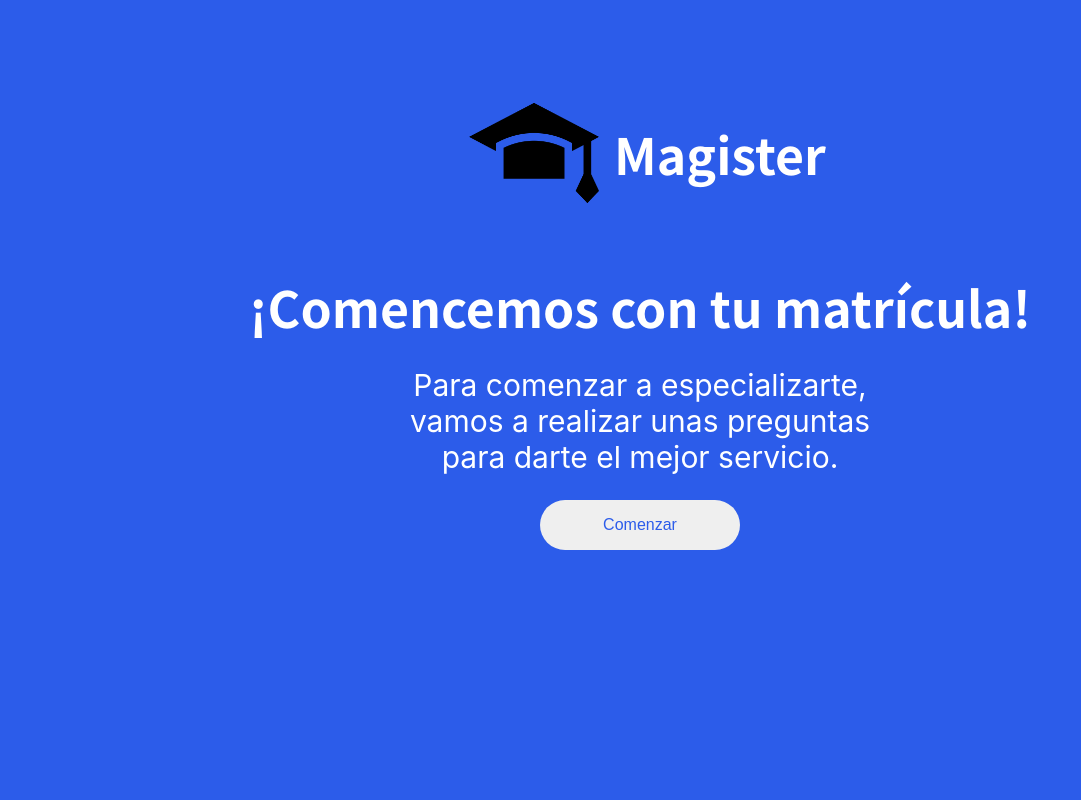
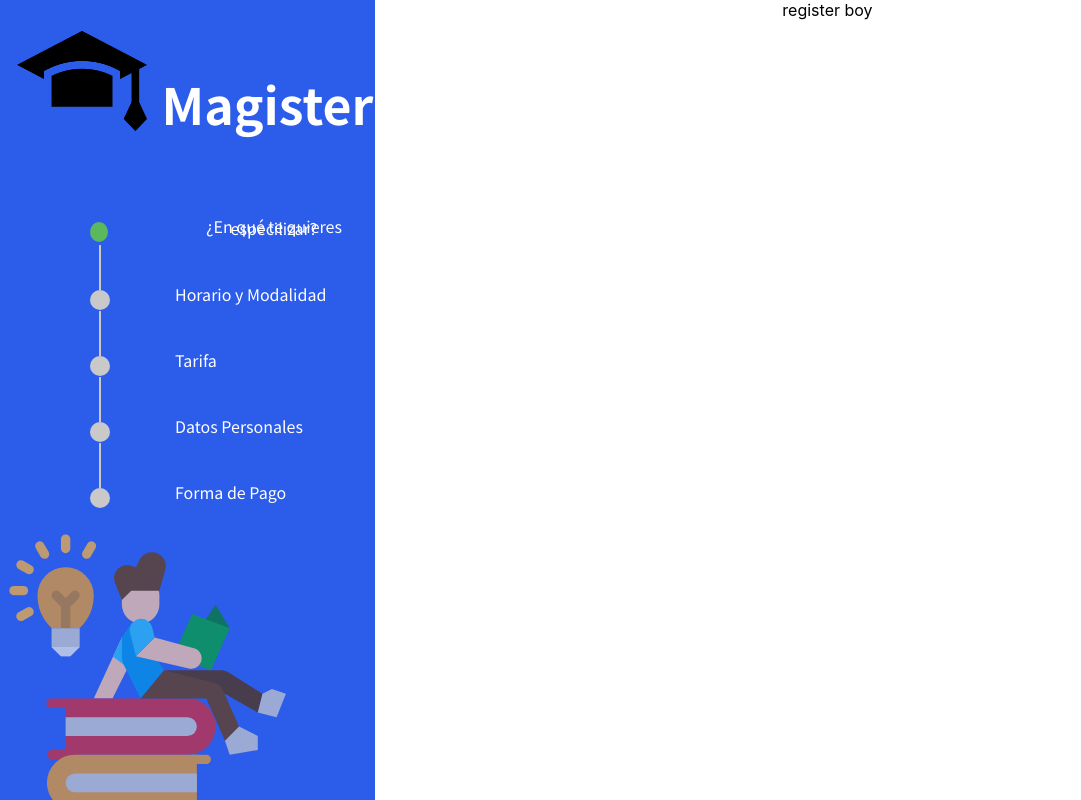
Before and after one commit to Luisbustos8/magisterApp, a React (Create React App) app in the folder magister/: page / in a window 1280 px wide. Shown: the whole page, without its empty margins (0-1081 px from the left). Built offline with nearby package versions, Linux system fonts and the light colour scheme; no server answers.

Commit message:
Maquetando progress bar lateral y página de matriculación

```diff
--- a/magister/src/App.js
+++ b/magister/src/App.js
@@ -1,4 +1,6 @@
 import './App.css';
+import Enrrollment from './components/enrrollment/enrrollment';
+
 import InitialPage from './components/initialPage/initialPage';
 import Layout from './components/Layout/Layout';
 
@@ -10,7 +12,9 @@ function App() {
   return (
     <div className="App">
       <Layout>
-        <InitialPage />
+        {/* <InitialPage /> */}
+        {/* <Phases /> */}
+        <Enrrollment />
       </Layout>
     </div>
   );
--- a/magister/src/components/Button/button.css
+++ /dev/null
@@ -1,17 +0,0 @@
-.button {
-  width: 200px;
-  height: 50px;
-  border-radius: 50px;
-  border: none;
-  color: #2c5cea;
-  font-size: 16px;
-  margin-top: 15px;
-}
-
-.button:hover {
-  color: white;
-  background-color: #2c5cea;
-  border: 1px solid;
-  border-color: white;
-  font-size: 20px;
-}
--- a/magister/src/components/Button/button.js
+++ /dev/null
@@ -1,16 +0,0 @@
-import React from 'react';
-import './button.css';
-
-const Button = ({ label, onClick}) => {
-
-
-    return (
-        <button
-            className='button'
-            label={label}
-            onClick={onClick}
-        >{label}</button>
-    )
-}
-
-export default Button;
--- /dev/null
+++ b/magister/src/components/enrrollment/enrrollment.css
@@ -0,0 +1,8 @@
+.fondo {
+  background-color: white;
+  width: 1207px;
+}
+.container {
+  display: flex;
+  flex-direction: row;
+}
--- /dev/null
+++ b/magister/src/components/enrrollment/enrrollment.js
@@ -0,0 +1,43 @@
+import React from 'react';
+import Phases from './phases';
+import './enrrollment.css';
+
+
+
+const Enrrollment = () => {
+
+    const [state, setState] = React.useState( {
+        step: 1,
+        rama: '',
+        provincia: '',
+        alumno: '',
+        entregas: '',
+    });
+
+    const prevStep = (state) => {
+        const step = state.step;
+        setState({step: step - 1})
+    }
+    const nextStep = (state) => {
+        const step = state.step;
+        setState({step: step + 1})
+    };
+
+    const handleChange = input =>  event => {
+        setState({[input]: event.target.value})
+    };
+
+    return (
+        <div>
+            <div className='container'>
+                <Phases />
+                <div className='fondo'>
+                    register boy
+                </div>
+            </div>
+        </div>
+    )
+}
+
+
+export default Enrrollment;
--- /dev/null
+++ b/magister/src/components/enrrollment/phases.css
@@ -0,0 +1,41 @@
+@import url("https://fonts.googleapis.com/css2?family=Noto+Sans+HK:wght@300;500&display=swap");
+
+.lateral-navbar {
+  display: flex;
+  justify-content: center;
+  flex-direction: column;
+  background-color: #2c5cea;
+  height: 100vh;
+  width: 500px;
+}
+
+.lateral-header {
+  display: flex;
+  flex-direction: row;
+  justify-content: center;
+  margin-top: 25px;
+}
+.logo {
+  width: 90px;
+  height: 90px;
+}
+.title {
+  font-size: 30px;
+  font-family: "Noto Sans HK", sans-serif;
+}
+
+.navbar-phases {
+  display: flex;
+  flex-direction: column;
+}
+.status {
+  padding: 20px;
+  color: white;
+  font-family: "Noto Sans HK", sans-serif;
+}
+.study {
+  display: flex;
+  justify-content: flex-start;
+  width: 300px;
+  opacity: 70%;
+}
--- /dev/null
+++ b/magister/src/components/enrrollment/phases.js
@@ -0,0 +1,25 @@
+import React from 'react';
+import  logo  from '../../assets/images/logo.png';
+import study from '../../assets/images/study.svg';
+import './phases.css';
+import StepBar from './stepBar';
+
+const Phases = () => {
+
+    return(
+        <div className='lateral-navbar'>
+            <div className='lateral-header'>
+                <img className='logo' src={logo}></img>
+                 <h4 className='title'>Magister</h4>
+            </div>
+            <div>
+                <StepBar />
+            </div>
+            <div>
+                <img className='study' src={study}></img>
+            </div>
+        </div>
+    )
+}
+
+export default Phases;
--- /dev/null
+++ b/magister/src/components/enrrollment/stepBar.css
@@ -0,0 +1,49 @@
+@import url("https://fonts.googleapis.com/css2?family=Noto+Sans+HK:wght@300;500&display=swap");
+.node {
+  height: 20px;
+  width: 20px;
+  border-radius: 50%;
+  display: inline-block;
+  transition: all 1000ms ease;
+  margin-right: 40px;
+}
+
+.activated {
+  box-shadow: 0px 0px 3px 2px rgba(255, 255, 255, 0.8);
+}
+
+.divider {
+  height: 45px;
+  width: 2px;
+  margin-left: 9px;
+  transition: all 800ms ease;
+}
+
+li p {
+  display: flex;
+  margin-left: 25px;
+  margin-top: 3px;
+  font-family: "Noto Sans HK", sans-serif;
+  color: white;
+}
+
+li {
+  display: flex;
+  flex-direction: row;
+  margin-left: 50px;
+  list-style: none;
+  line-height: 2px;
+}
+
+.blue {
+  background-color: rgba(82, 165, 255, 1);
+}
+.green {
+  background-color: rgba(92, 184, 92, 1);
+}
+.red {
+  background-color: rgba(255, 148, 148, 1);
+}
+.grey {
+  background-color: rgba(201, 201, 201, 1);
+}
--- /dev/null
+++ b/magister/src/components/enrrollment/stepBar.js
@@ -0,0 +1,26 @@
+
+
+import React from 'react';
+import './stepBar.css';
+
+const StepBar = () => {
+
+
+    return (
+        <div>
+            <ul id="progress">
+                <li><div class="node green"></div><p>¿En qué te quieres especilizar?</p></li>
+                <li><div class="divider grey"></div></li>
+                <li><div class="node grey"></div><p>Horario y Modalidad</p></li>
+                <li><div class="divider grey"></div></li>
+                <li><div class="node grey"></div><p>Tarifa</p></li>
+                <li><div class="divider grey"></div></li>
+                <li><div class="node grey"></div><p>Datos Personales</p></li>
+                <li><div class="divider grey"></div></li>
+                <li><div class="node grey"></div><p>Forma de Pago</p></li>
+            </ul>
+        </div>
+    )
+}
+
+export default StepBar;
--- a/magister/src/components/initialPage/initialPage.css
+++ b/magister/src/components/initialPage/initialPage.css
@@ -47,3 +47,21 @@
   display: flex;
   justify-content: center;
 }
+
+.button {
+  width: 200px;
+  height: 50px;
+  border-radius: 50px;
+  border: none;
+  color: #2c5cea;
+  font-size: 16px;
+  margin-top: 15px;
+}
+
+.button:hover {
+  color: white;
+  background-color: #2c5cea;
+  border: 1px solid;
+  border-color: white;
+  font-size: 20px;
+}
--- a/magister/src/components/initialPage/initialPage.js
+++ b/magister/src/components/initialPage/initialPage.js
@@ -1,14 +1,14 @@
 import React  from 'react';
 import './initialPage.css';
 import  logo  from '../../assets/images/logo.png';
-import Button from '../Button/button';
+
 
 
 const InitialPage = () => {
 
-    const onclick = (event) => {
-        console.log(event)
-    }
+   const handleClick = (event) => {
+       console.log(event)
+   }
 
     return (
         <div>
@@ -21,7 +21,7 @@ const InitialPage = () => {
                 <p className='start-description'>Para comenzar a especializarte, vamos a realizar unas preguntas para darte el mejor servicio.</p>
             </div>
             <div className='start-button'>
-                <Button classNames='start-button' label='Comenzar' onclick={onclick} onSubmit={onclick} />
+                <button className='button' onClick={handleClick}>Comenzar</button>
             </div>
         </div>
     )
```
Also changed, not shown: magister/src/assets/images/study.svg (added).
